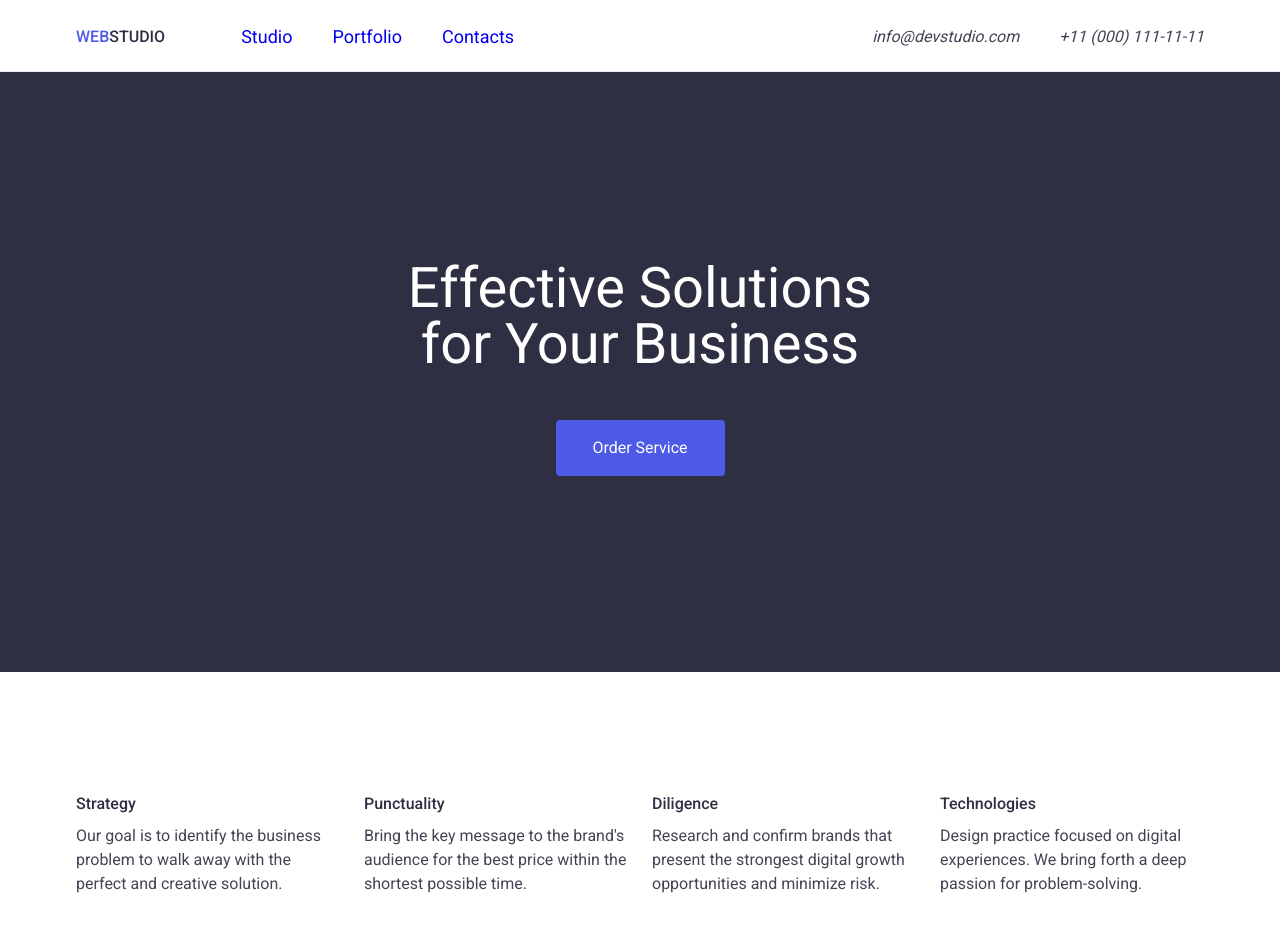
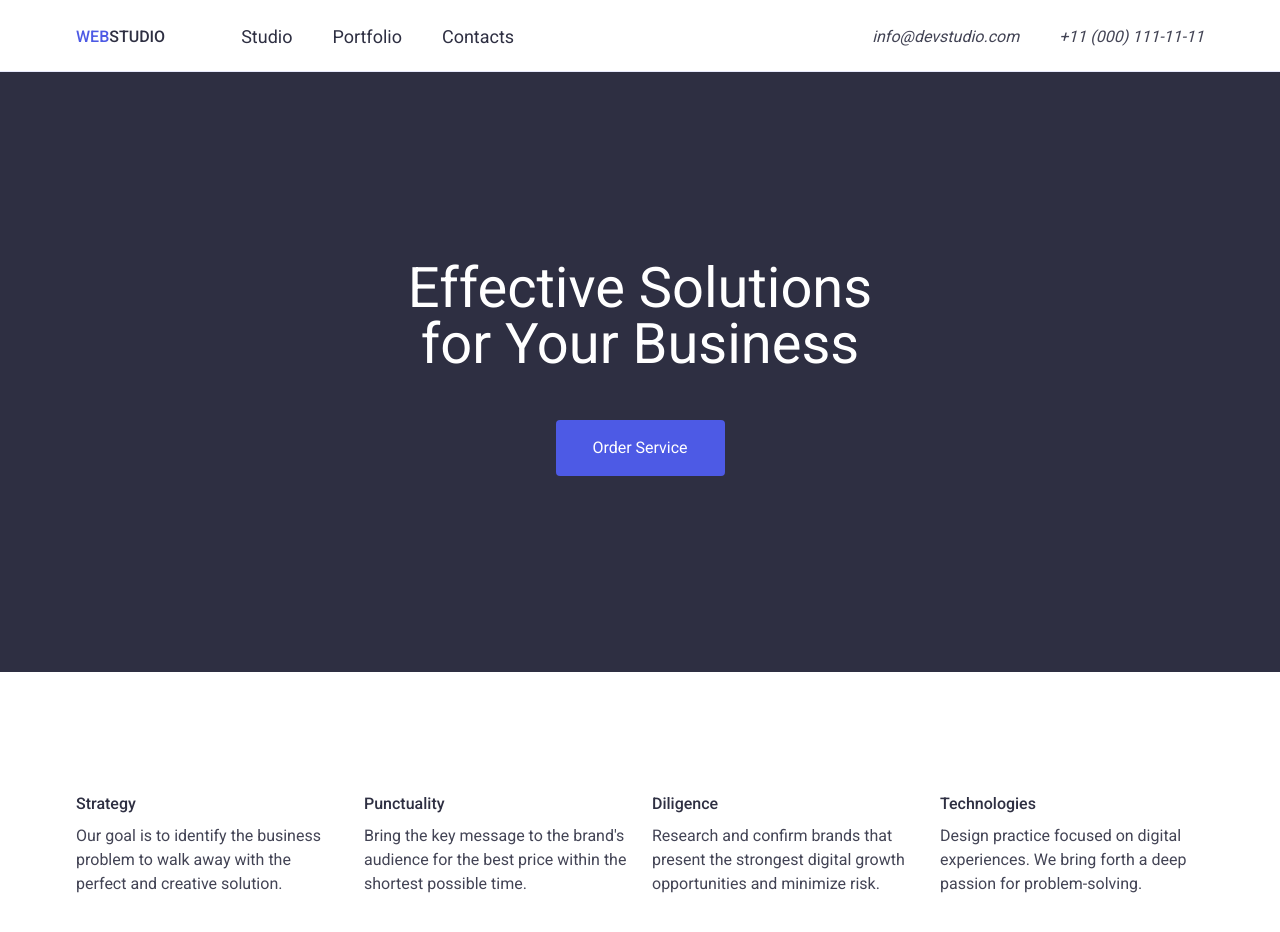
Before and after one commit to EmreMaltepe/goit-markup-hw-03, a plain HTML site: page index.html in a window 1280 px wide. Shown: the top 932 px of the page. Drawn offline with nearby package versions, Linux system fonts and the light colour scheme.

Commit message:
end of project

```diff
--- a/css/styles.css
+++ b/css/styles.css
@@ -74,6 +74,7 @@ header{
   display: flex;
   gap: 40px;
 
+
 }
 .nav-link{
   padding: 24px 0;
@@ -89,6 +90,7 @@ header{
   font-size:18px;
   line-height: 1.3125em;
   letter-spacing:3%;
+  color: #2E2F42;
 }
 
 .adres {
--- a/index.html
+++ b/index.html
@@ -2,7 +2,7 @@
 <html lang="en">
   <head>
     <meta charset="UTF-8" />
-    <title>Web Studio Main Page</title>
+    <title>Web Studio</title>
     <link
       href="https://cdnjs.cloudflare.com/ajax/libs/modern-normalize/3.0.0/modern-normalize.min.css"
       rel="stylesheet"
```
